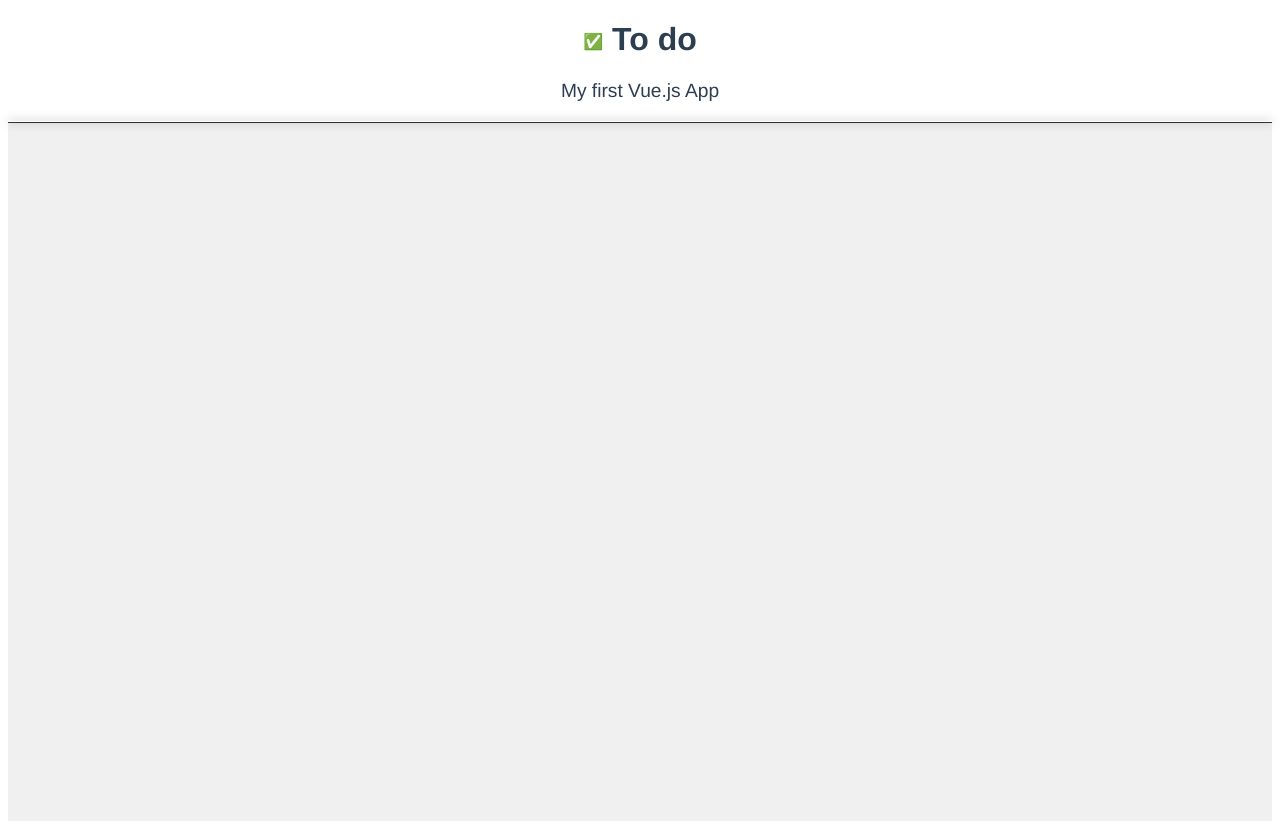
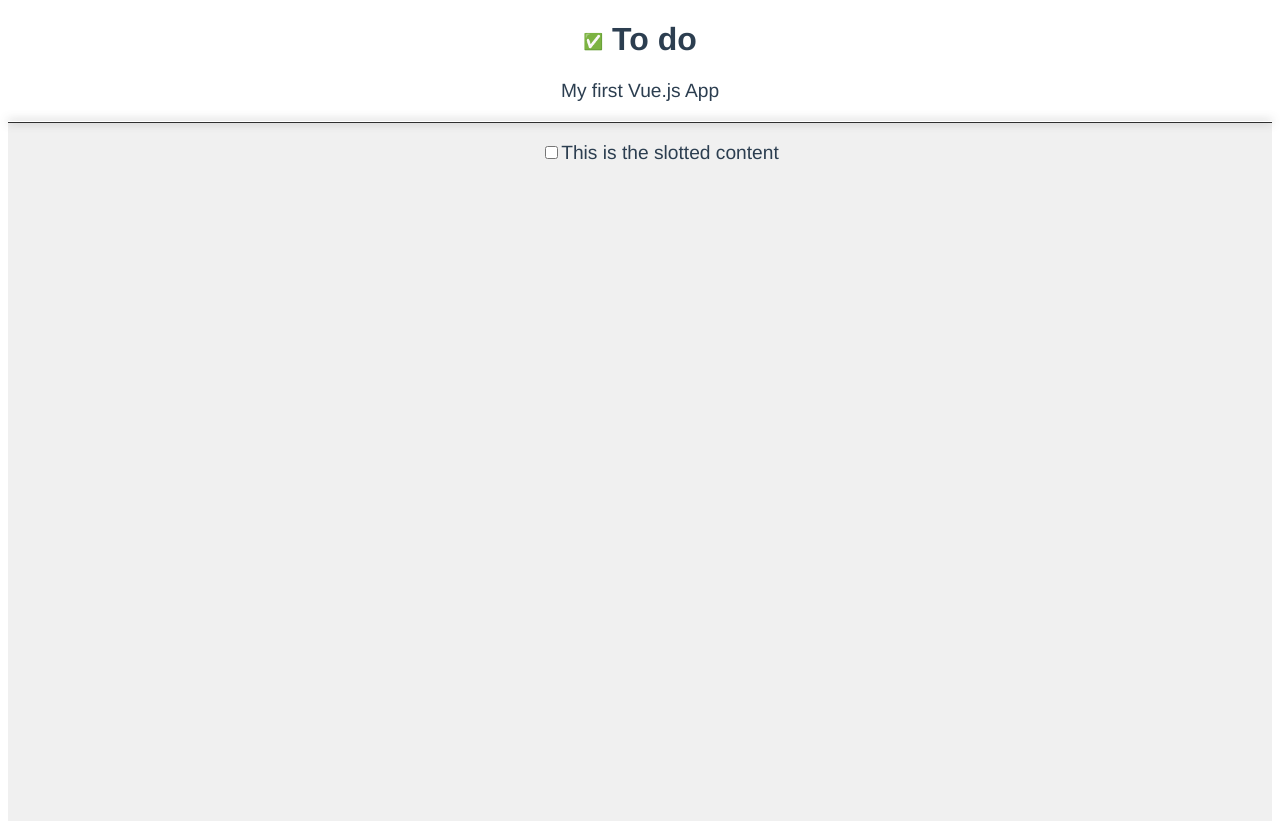
Before and after one commit to dieetcola/vue-todo, a Vue app: page / in a window 1280 px wide. Built offline with nearby package versions, Linux system fonts and the light colour scheme.

Commit message:
added todolist and listitem components

```diff
--- a/src/App.vue
+++ b/src/App.vue
@@ -1,10 +1,12 @@
 <script setup lang="ts">
 import { defineComponent } from "vue";
 import AppHeader from "./components/AppHeader.vue";
+import TodoList from "./components/TodoList.vue";
 </script>
 
 <template>
   <AppHeader />
+  <TodoList />
 </template>
 
 <style>
--- /dev/null
+++ b/src/components/ListItem.vue
@@ -0,0 +1,21 @@
+<script lang="ts" setup>
+defineProps<{
+  isChecked?: boolean | false;
+}>();
+</script>
+
+<template>
+  <label :class="{ checked: isChecked }">
+    <input type="checkbox" :checked="isChecked" />
+    <slot></slot>
+  </label>
+</template>
+
+<style scoped>
+label {
+  cursor: pointer;
+}
+.checked {
+  text-decoration: line-through;
+}
+</style>
--- /dev/null
+++ b/src/components/TodoList.vue
@@ -0,0 +1,12 @@
+<script lang="ts" setup>
+import ListItem from "./ListItem.vue";
+</script>
+
+<template>
+  <ul>
+    <!-- as i understand, if we want pass boolean to props,
+  must use this syntax, otherwise props should be a string
+    -->
+    <ListItem :is-checked="false">This is the slotted content</ListItem>
+  </ul>
+</template>
```
